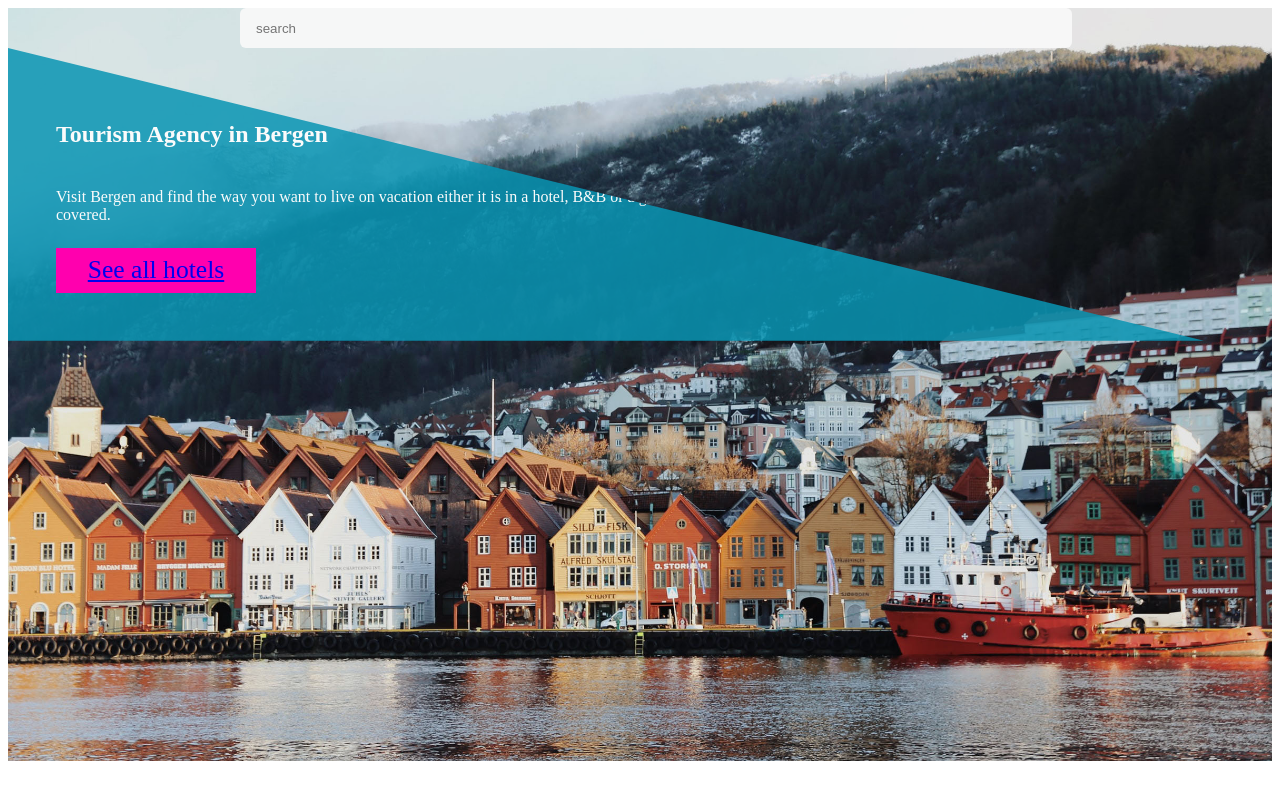
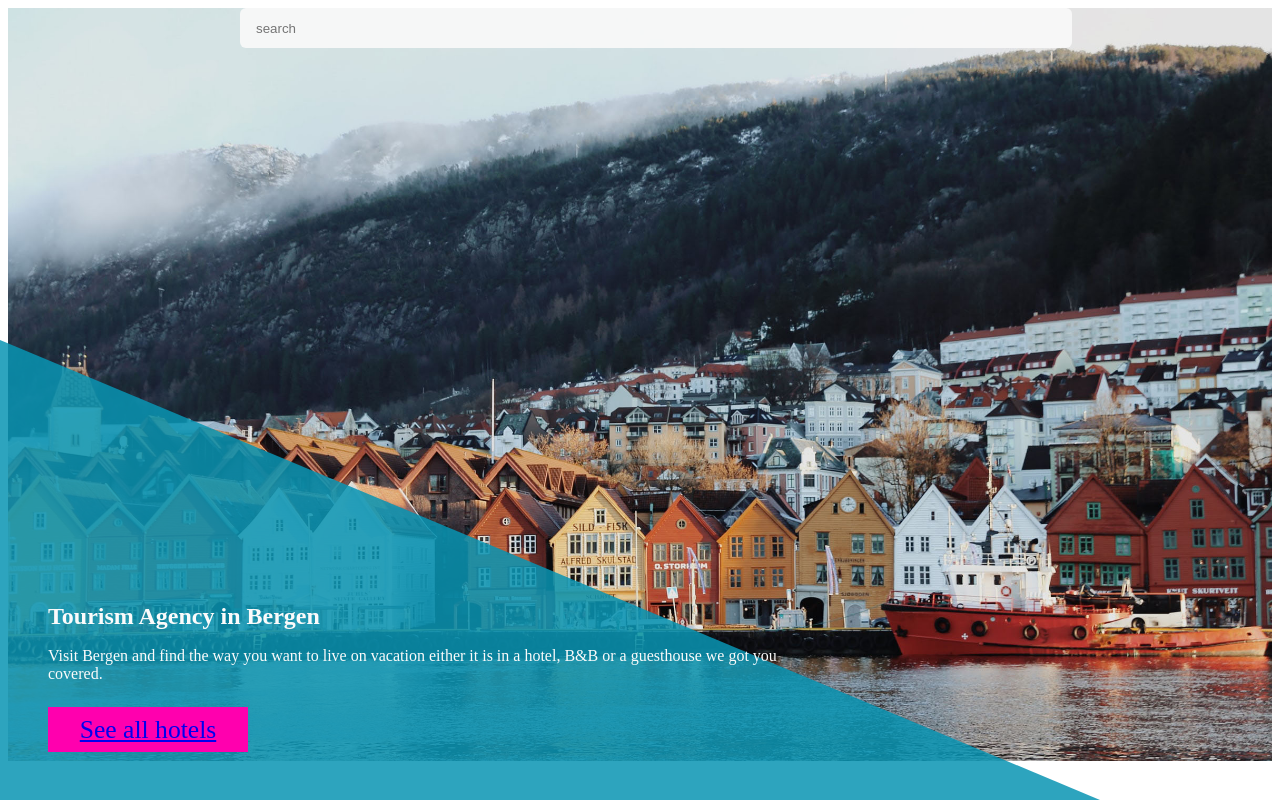
Before and after one commit to Noroff-FEU-Assignments/project-exam-2-RikkeLindberg, a Next.js app: page / in a window 1280 px wide. Built offline with nearby package versions, Linux system fonts and the light colour scheme.

Commit message:
remove clip-path

```diff
--- a/components/home/Hero.module.css
+++ b/components/home/Hero.module.css
@@ -1,18 +1,21 @@
 .hero {
-  display: flex;
-  flex-direction: column;
-  justify-content: flex-end;
+  position: absolute;
+  bottom: 0;
+  left: 0;
   padding: 3rem;
-  background-color: rgba(9, 148, 179, 0.85);
-  -webkit-clip-path: polygon(0 0, 0% 100%, 100% 100%);
-  clip-path: polygon(0 0, 0% 100%, 100% 100%);
-  width: 100%;
-  max-width: 1100px;
+}
+
+.hero h1,
+.hero p,
+.hero button {
+  position: relative;
+  z-index: 1000;
 }
 
 .hero h1 {
   color: #fbfbfb;
-  line-height: 1.5;
+  line-height: 1.2;
+  margin-bottom: 0.8rem;
 }
 
 .hero p {
@@ -22,9 +25,13 @@
   margin-bottom: 1.5rem;
 }
 
-@media only screen and (max-width: 900px) {
-  .hero {
-    clip-path: none;
-    max-width: 550px;
-  }
+.hero::before {
+  content: "";
+  width: 0;
+  height: 0;
+  border-right: 1100px solid transparent;
+  border-bottom: 460px solid rgba(9, 148, 179, 0.85);
+  bottom: 0;
+  left: 0;
+  position: absolute;
 }
```
